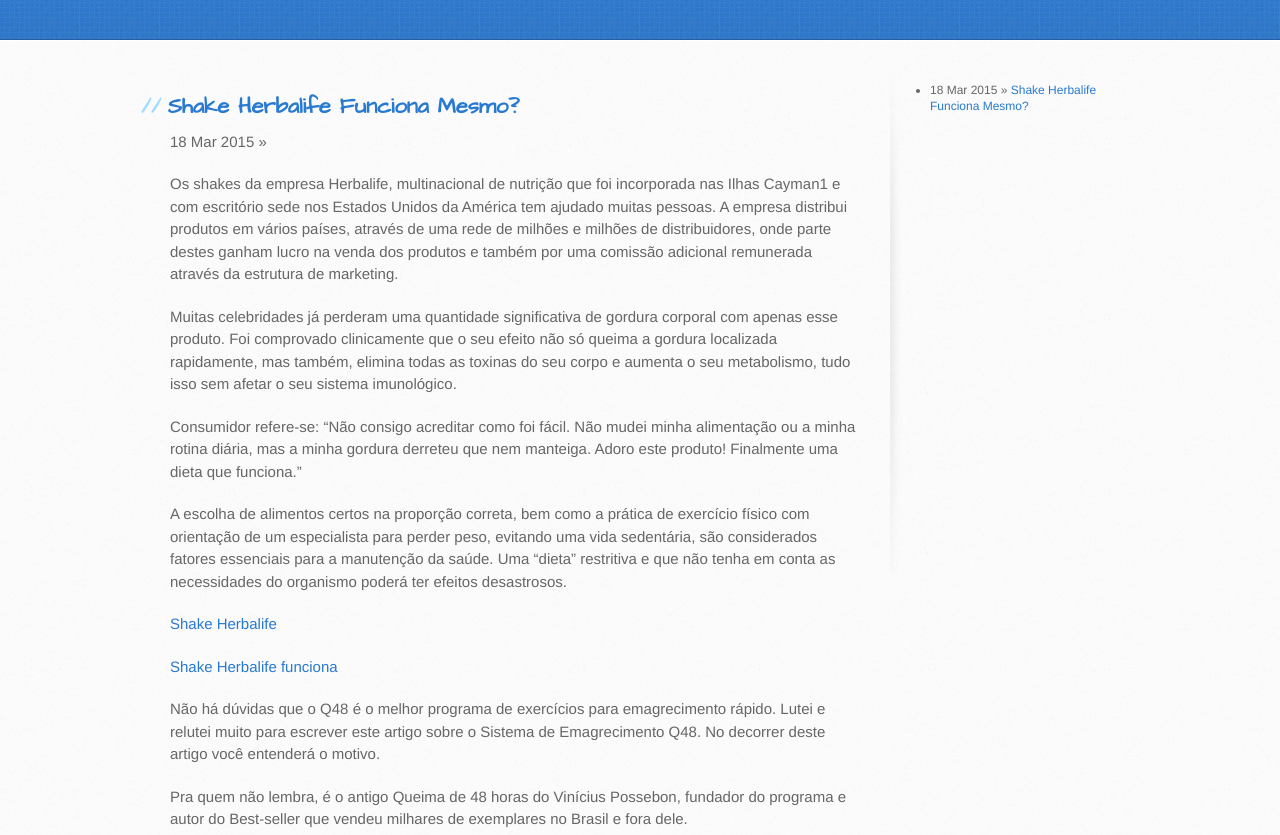
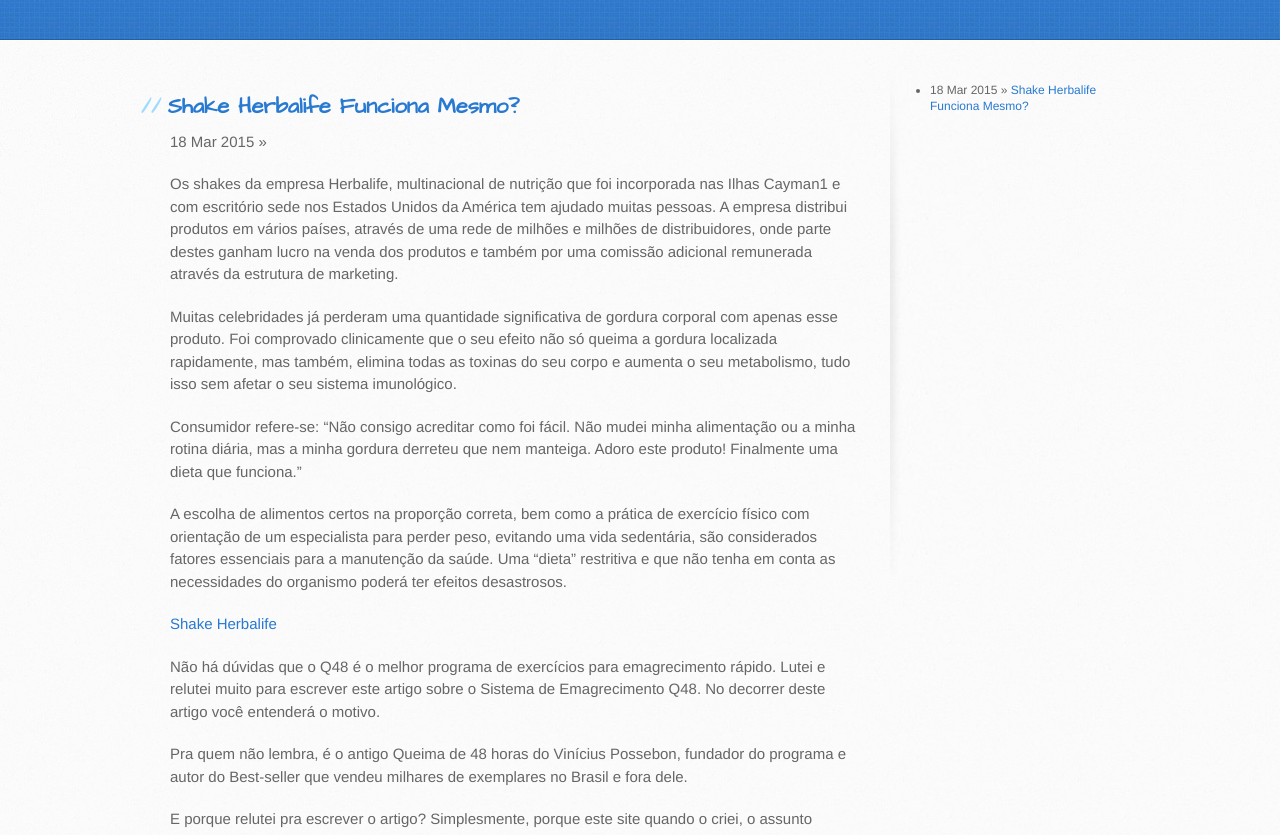
Before and after one commit to freedomnow/ordenemos, a plain HTML site: page index.html in a window 1280 px wide. Shown: the part 183-1018 px from the top of the page. Drawn offline with Linux system fonts and the light colour scheme.

Commit message:
remove link

```diff
--- a/index.html
+++ b/index.html
@@ -57,8 +57,6 @@
 
               <p><a href="http://pt.wikipedia.org/wiki/Herbalife/" target="_blank">Shake Herbalife</a></p>
 
-              <p><a href="http://shakeherbalifefunciona.com/" target="_blank">Shake Herbalife funciona</a></p>
-
               <p>Não há dúvidas que o Q48 é o melhor programa de exercícios para emagrecimento rápido. Lutei e relutei muito para escrever este artigo sobre o Sistema de Emagrecimento Q48. No decorrer deste artigo você entenderá o motivo.</p>
 
               <p>Pra quem não lembra, é o antigo Queima de 48 horas do Vinícius Possebon, fundador do programa e autor do Best-seller que vendeu milhares de exemplares no Brasil e fora dele.</p>
```
Also changed, not shown: shake-herbalife-funciona/index.html (+0 -2 lines).
